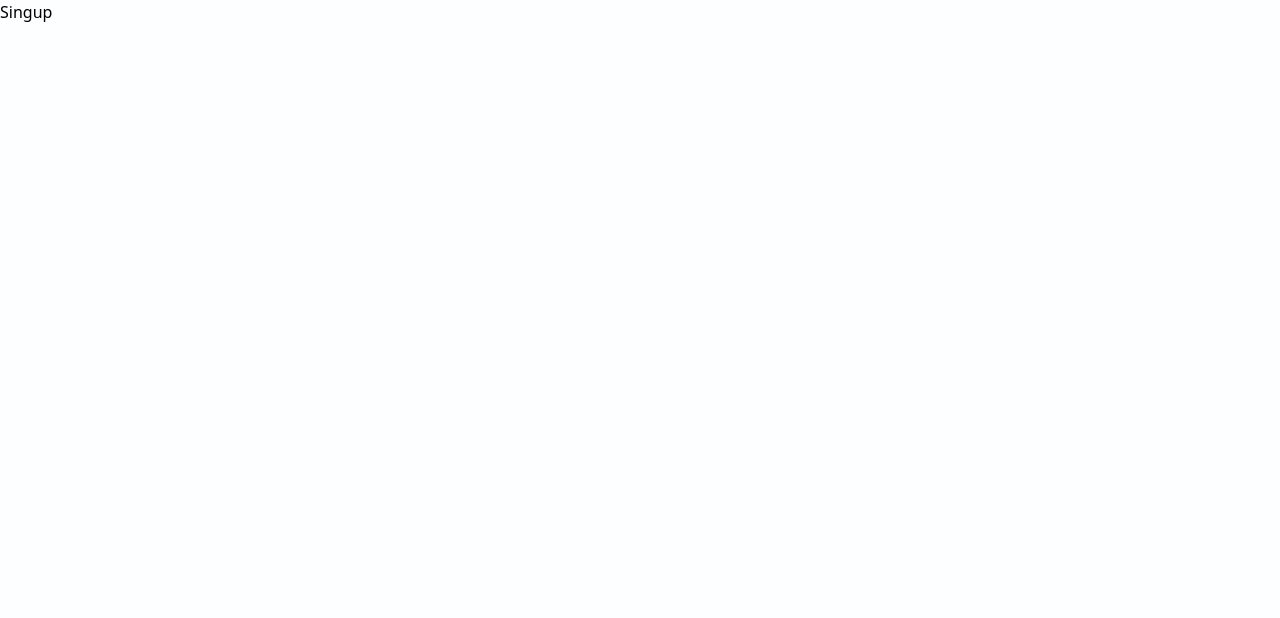
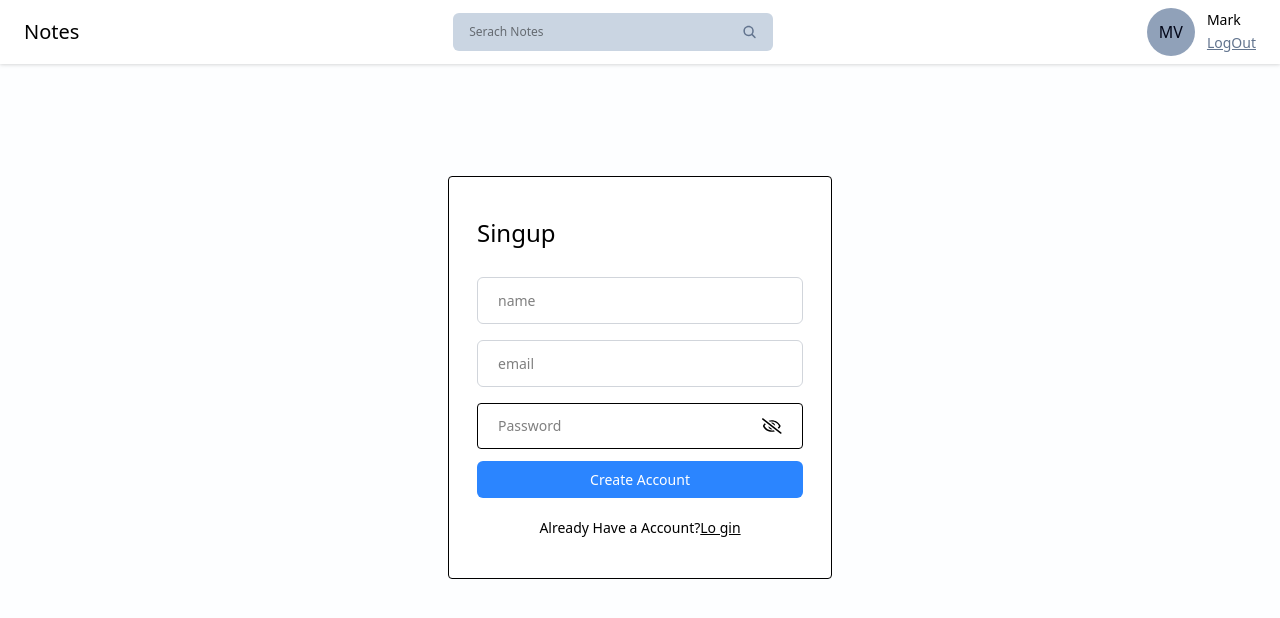
Before and after one commit to Mark1311/NotesStack-React-App, a React (Vite) app in the folder Frontend/: page /singup in a window 1280 px wide. Shown: the top 618 px of the page. Built offline with nearby package versions, Linux system fonts and the light colour scheme.

Commit message:
Update Code

```diff
--- a/Frontend/package.json
+++ b/Frontend/package.json
@@ -13,6 +13,7 @@
     "@tailwindcss/vite": "^4.1.4",
     "react": "^19.0.0",
     "react-dom": "^19.0.0",
+    "react-icons": "^5.5.0",
     "react-router-dom": "^7.5.1",
     "tailwindcss": "^4.1.4"
   },
--- /dev/null
+++ b/Frontend/src/Components/Cards/NoteCard.jsx
@@ -0,0 +1,20 @@
+import React from 'react'
+import { MdOutlinePushPin } from "react-icons/md";
+
+
+const NoteCard = ( title, date, content, tags, isPinned, onEdit, onDelete, onPinNote) => {
+  return (
+    <div>
+        <div className=''>
+            <div>
+                <h6 className='text-sm font-medium'>{title}</h6>
+                <span className="text-xs text-slate-500">{date}</span>
+            </div>
+            <MdOutlinePushPin className='' onClick={onPinNote}/>
+        </div>
+        <p className=''>{content ?.slice(0,60)}</p>
+    </div>
+  )
+}
+
+export default NoteCard
--- /dev/null
+++ b/Frontend/src/Components/Cards/ProfileInfo.jsx
@@ -0,0 +1,21 @@
+import React from 'react'
+import {getInitials} from "../../Utils/helper";
+
+const ProfileInfo = (onLogout) => {
+  return (
+    <>
+    <div className='flex items-center gap-3'>
+        <div className='w-12 h-12 flex items-center justify-center rounded-full text-slate-950 font-medium bg-slate-400'>
+        {getInitials("Mark VranVa")}
+        </div>
+        <div>
+            <p className='text-sm font-medium'>Mark</p>
+            <button className='text-sm text-slate-500 underline' onClick={onLogout}>LogOut</button>
+        </div>
+
+    </div>
+    </>
+  )
+}
+
+export default ProfileInfo
--- a/Frontend/src/Components/Input/PasswordInput.jsx
+++ b/Frontend/src/Components/Input/PasswordInput.jsx
@@ -9,7 +9,7 @@ const PasswordInput = ({value, onChange, placeholder}) => {
         setIsShowPassword(!isShowPassword)
     }
 
-  return (
+    return (
     <div className='flex items-center bg-transparent border-[1.5px] px-5 rounded mb-2'>
         <input
             value={value}
@@ -33,7 +33,7 @@ const PasswordInput = ({value, onChange, placeholder}) => {
 
 
     </div>
-  )
+    )
 }
 
 export default PasswordInput;
--- a/Frontend/src/Components/NavBar/Navbar.jsx
+++ b/Frontend/src/Components/NavBar/Navbar.jsx
@@ -1,9 +1,38 @@
-import React from 'react'
+import React, { useState } from 'react'
+import ProfileInfo from '../Cards/ProfileInfo'
+import {useNavigate} from 'react-router-dom'
+import SerachBar from '../SerachBar/SerachBar';
 
 const Navbar = () => {
+
+  const [searchQuery, setSearchQuery] = useState("")
+  const navigate = useNavigate;
+
+  const onLogout = () =>{
+    navigate("/login")
+  }
+
+  const handleSerach = ()=>{
+  };
+
+  const onClearSearch = () =>{
+    setSearchQuery("")
+  }
+
   return (
     <div className='bg-white flex items-center justify-between px-6 py-2 drop-shadow'>
         <h2 className='text-xl font-medium text-black py-2'>Notes</h2>
+
+        <SerachBar
+          value={searchQuery}
+          onChnage={({target}) =>{
+            setSearchQuery(target.value)
+          }}
+          handleSerach={handleSerach}
+          onClearSearch={onClearSearch}
+          />
+
+        <ProfileInfo onLogout = {onLogout}/>
     </div>
   )
 }
--- /dev/null
+++ b/Frontend/src/Components/SerachBar/SerachBar.jsx
@@ -0,0 +1,23 @@
+import React from 'react'
+import { IoSearch } from "react-icons/io5";
+import {IoMdClose} from 'react-icons/io'
+
+const SerachBar = ({value, onChnage, handleSerach, onClearSearch}) => {
+  return (
+    <div className='w-80 flex items-center px-4 bg-slate-300 rounded-md'>
+        <input
+            type='text'
+            placeholder='Serach Notes'
+            className='w-full text-xs bg-transparent py-[11px] outline-none'
+            value={value}
+            onChange={onChnage}
+        />
+
+        { value && <IoMdClose className='text-xl text-slate-500 cursor-pointer hover:text-black mr-3' onClick={onClearSearch}/>}
+
+        <IoSearch className='text-slate-500 cursor-pointer hover:text-black' onClick={handleSerach}/>
+    </div>
+  )
+}
+
+export default SerachBar
--- a/Frontend/src/Pages/Home/Home.jsx
+++ b/Frontend/src/Pages/Home/Home.jsx
@@ -1,8 +1,15 @@
 import React from 'react'
+import Navbar from '../../Components/NavBar/Navbar'
+import NoteCard from '../../Components/Cards/NoteCard'
 
 const Home = () => {
   return (
-    <div>Home</div>
+    <>
+    <Navbar/>
+    <div className='container mx-auto'>
+        <NoteCard title="Bittu" date = "22 Aug" content= "My Content"/>
+    </div>
+    </>
   )
 }
 
--- a/Frontend/src/Pages/Login/Login.jsx
+++ b/Frontend/src/Pages/Login/Login.jsx
@@ -1,17 +1,49 @@
-import React from "react";
+import React, { useState } from "react";
 import Navbar from "../../Components/NavBar/Navbar";
 import { Link } from 'react-router-dom';
+import PasswordInput from "../../Components/Input/PasswordInput";
+import { validateEmail } from "../../Utils/helper";
 
 const Login = () => {
+
+  const [email, setEmail] = useState("")
+  const [password, setPassword] = useState("")
+  const [error, setError] = useState(null)
+
+  const handleLogin = async (e)=>{
+    e.preventDefault();
+
+
+    if(!validateEmail(email)){
+      setError("Please Enter a Valid Email");
+      return;
+    }
+
+    if(!password){
+      setError("Plese the password enter");
+      return;
+    }
+    setError("")
+
+    //Login API Call
+  }
+
+
+
   return (
     <>
       <Navbar />
 
       <div className="flex items-center justify-center mt-28">
         <div className="w-96 border rounded bg-white px-7 py-10">
-          <from onSubmit={() => {}}>
+          <form onSubmit={handleLogin}>
             <h4 className="text-2xl mb-7">Login</h4>
-            <input type="text" placeholder="Email" className="input-box" />
+            <input type="text" placeholder="Email" className="input-box" value={email} onChange={(e) => setEmail(e.target.value)}/>
+            <PasswordInput value={password} onChange={(e) =>setPassword(e.target.value)}/>
+
+            {error && <p className="text-red-500 text-xs pb-1">{error}</p>}
+
+
             <button type="submit" className="btn-primary">
               Login
             </button>
@@ -21,7 +53,7 @@ const Login = () => {
                 Create An Account
               </Link>
             </p>
-          </from>
+          </form>
         </div>
       </div>
     </>
--- a/Frontend/src/Pages/Singup/Singup.jsx
+++ b/Frontend/src/Pages/Singup/Singup.jsx
@@ -1,9 +1,82 @@
-import React from 'react'
+import React, { useState } from "react";
+import Navbar from "../../Components/NavBar/Navbar";
+import PasswordInput from "../../Components/Input/PasswordInput";
+import { validateEmail } from "../../Utils/helper";
+import { Link } from 'react-router-dom';
+
 
 const Singup = () => {
+  const [name, setName] = useState("");
+  const [email, setEmail] = useState("");
+  const [password, setPassword] = useState("");
+  const [error, setError] = useState(null);
+
+  const handleSingup = async (e) => {
+    e.preventDefault();
+
+    if(!name){
+        setError("Please Entr Name");
+        return
+    }
+
+    if(!validateEmail(email)){
+        setError("Enter Valid Email")
+    }
+
+    if(!password){
+        setError("Enter Password")
+        return;
+    }
+    setError("")
+
+    // Singup Api Here
+  };
+
   return (
-    <div>Singup</div>
-  )
-}
+    <>
+      <Navbar />
+      <div className="flex items-center justify-center mt-28">
+        <div className="w-96 border rounded bg-white px-7 py-10">
+          <form onSubmit={handleSingup}>
+            <h4 className="text-2xl mb-7">Singup</h4>
+            <input
+              type="text"
+              placeholder="name"
+              className="input-box"
+              value={name}
+              onChange={(e) => setName(e.target.value)}
+            />
 
-export default Singup
+            <input
+              type="text"
+              placeholder="email"
+              className="input-box"
+              value={email}
+              onChange={(e) => setEmail(e.target.value)}
+            />
+
+            <PasswordInput
+              value={password}
+              onChange={(e) => setPassword(e.target.value)}
+            />
+
+            {error && <p className="text-red-500 text-xs pb-1">{error}</p>}
+
+            <button type="submit" className="btn-primary">
+              Create Account
+            </button>
+            <p className="text-sm text-center mt-4">
+              Already Have a Account?
+              <Link to="/login" className="font-medium text-primary underline">
+                Lo  gin
+              </Link>
+            </p>
+
+          </form>
+        </div>
+      </div>
+    </>
+  );
+};
+
+export default Singup;
--- /dev/null
+++ b/Frontend/src/Utils/helper.js
@@ -0,0 +1,18 @@
+export const validateEmail = (email) => {
+    const regex = /^[^s@]+@[^\s@]+,[^\s@]+$/;
+    return regex.test(email);
+};
+
+
+export const getInitials = (name) =>{
+    if(!name) return ""
+
+    const words = name.split(" ");
+    let initials = "";
+
+    for (let i=0; i<Math.min(words.length, 2); i++){
+        initials += words[i][0]
+    }
+
+    return initials.toUpperCase();
+}
```
Also changed, not shown: 1 other file (tests, documents, lock files or other folders).
